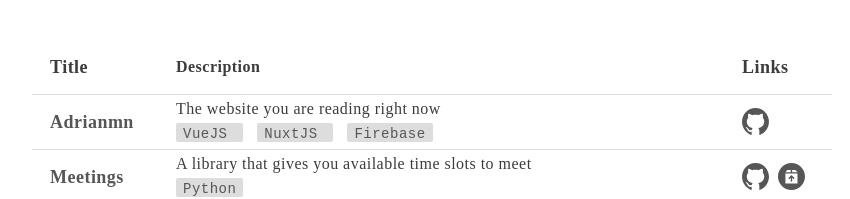
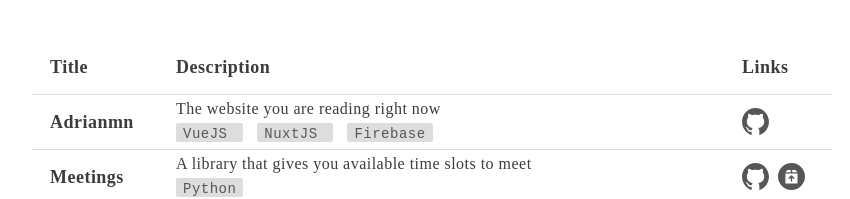
Before and after one commit to adriwicked/adrianmn-front, a Nuxt app: page / in a window 1280 px wide. Shown: the part 606-805 px from the top of the page, without its empty margins (208-1058 px from the left). Built offline with nearby package versions, Linux system fonts and the light colour scheme.

Commit message:
fix() title col should not be a link

```diff
--- a/components/ProjectsTable.vue
+++ b/components/ProjectsTable.vue
@@ -2,7 +2,7 @@
     <ol class="ordered-list">
         <li class="item-container table-header">
             <div>Title</div>
-            <div class="description-col">Description</div>
+            <div>Description</div>
             <!-- <div>Tech</div> -->
             <div>Links</div>
         </li>
@@ -11,22 +11,13 @@
             :key="project.id"
             class="item-container"
         >
-            <div>
-                <a :href="project.package || project.demo" target="blank">
-                    {{ project.title }}
-                </a>
-            </div>
+            <div class="title-col">{{ project.title }}</div>
             <div class="description-col">
                 <p>{{ project.description }}</p>
                 <span v-for="tech in project.techs" :key="tech" class="tech">
                     {{ tech }}
                 </span>
             </div>
-            <!-- <div class="teachs-container">
-                <span v-for="tech in project.techs" :key="tech">
-                    {{ tech }}
-                </span>
-            </div> -->
             <div class="links-container">
                 <a
                     :href="project.repository"
@@ -94,6 +85,10 @@ export default {
     background-color: transparent;
 }
 
+.title-col {
+    font-weight: bold;
+}
+
 .description-col {
     padding-right: 1em;
     font-size: 16px;
```
